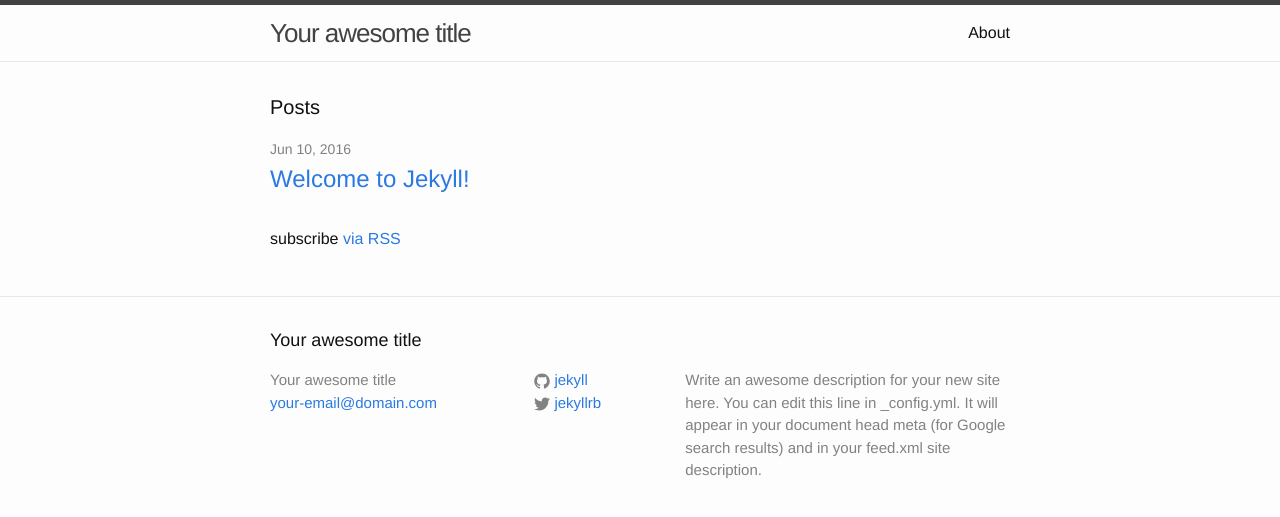
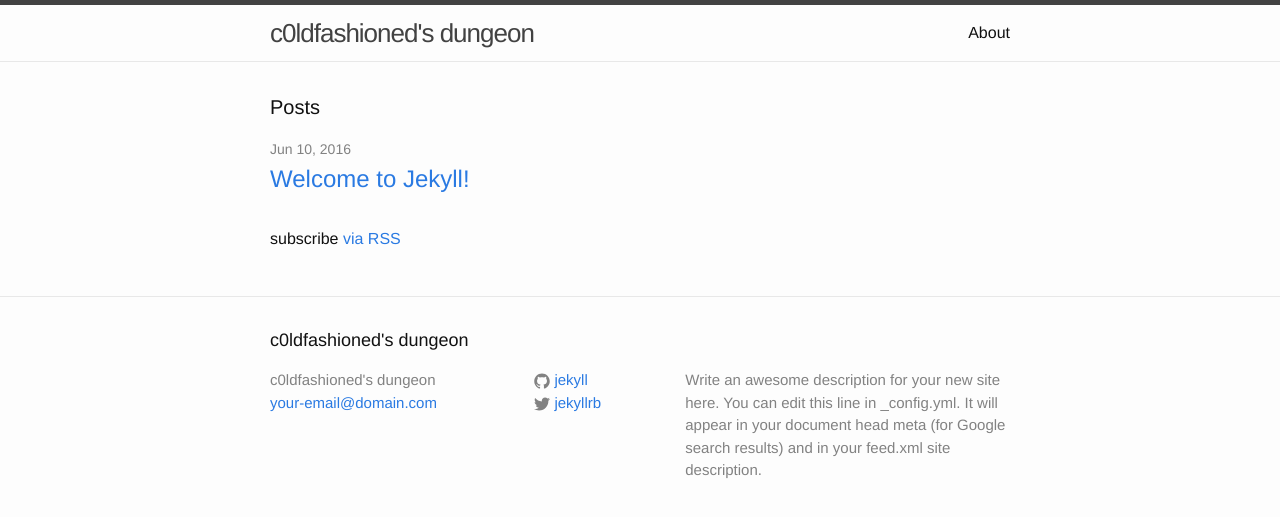
Before and after one commit to coldfashioned/coldfashioned.github.io, a Jekyll site: the page built from index.html, in a window 1280 px wide. Shown: the top 517 px of the page. Built offline with Jekyll 4.4.1, drawn with Linux system fonts in a browser that asks for light colours.

Commit message:
Change title

```diff
--- a/_config.yml
+++ b/_config.yml
@@ -6,7 +6,7 @@
 # 'jekyll serve'. If you change this file, please restart the server process.
 
 # Site settings
-title: Your awesome title
+title: c0ldfashioned's dungeon
 email: your-email@domain.com
 description: > # this means to ignore newlines until "baseurl:"
   Write an awesome description for your new site here. You can edit this
```
